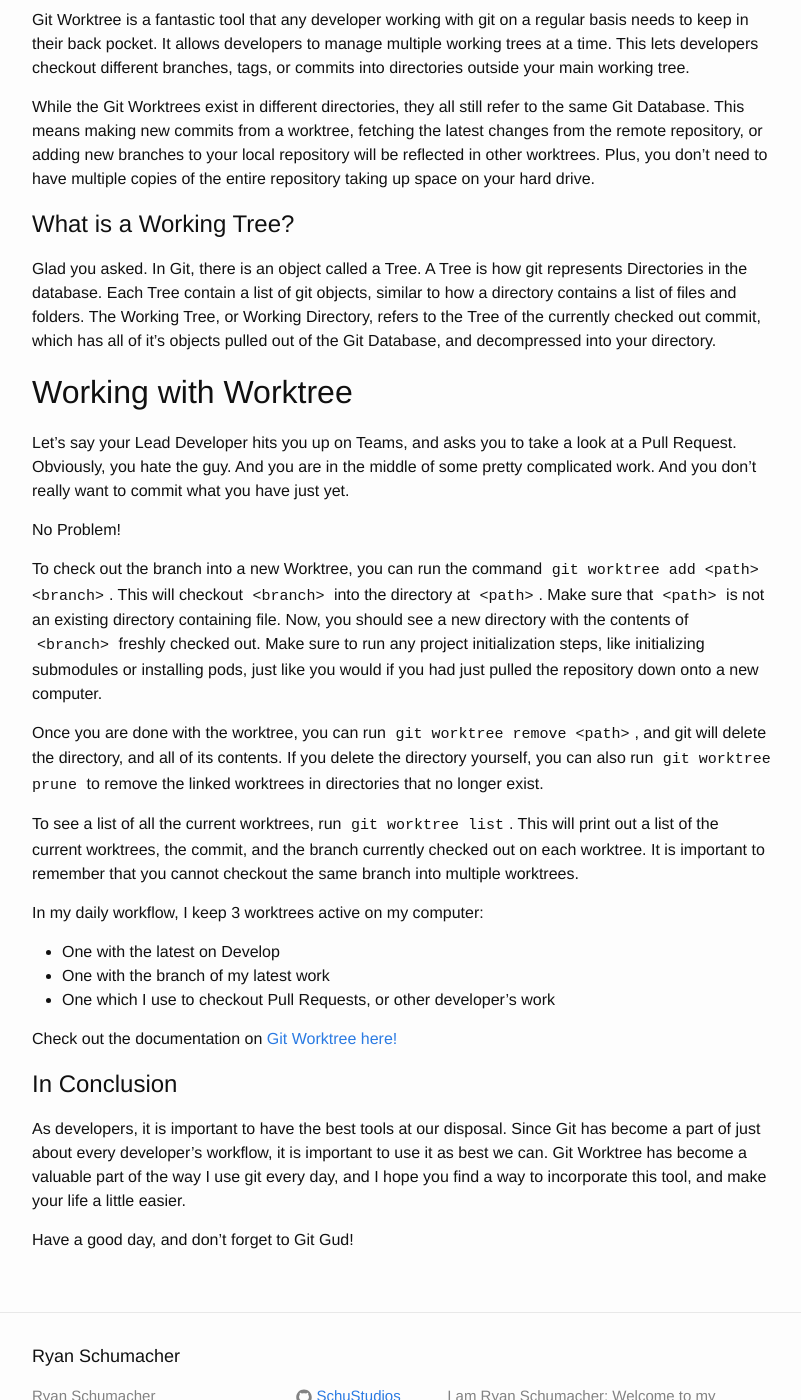
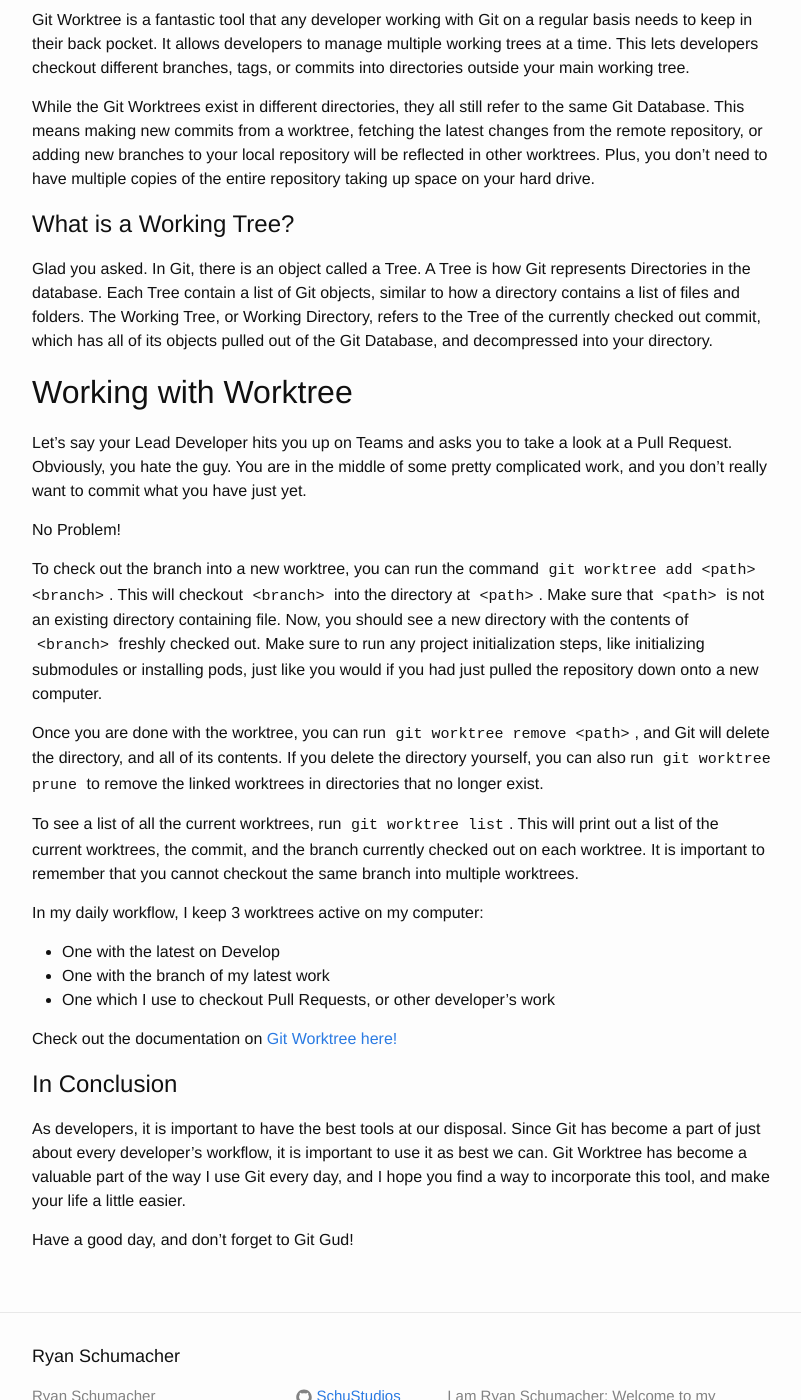
Before and after one commit to schustudios/schustudios.github.io, a Jekyll site: the page built from _posts/2020-05-07-git-worktree.markdown, in a window 1280 px wide and 1400 px high, scrolled down 996 px. Shown: the whole window, without its empty margins (238-1039 px from the left). Built offline with Jekyll 4.4.1, drawn with Linux system fonts in a browser that asks for light colours; nearby versions of some CDN libraries; some of the changed text lies outside the part shown.

Commit message:
I am a software developer, not a lit major. I no talk gud

```diff
--- a/_posts/2020-05-07-git-worktree.markdown
+++ b/_posts/2020-05-07-git-worktree.markdown
@@ -11,7 +11,7 @@ Today, I want to share with you the good word about Git Worktree, the solution t
 
 ## The Problems
 
-As a lead developer on a large project, I often find myself being called to take on a variety of tasks throughout the day. Sometimes, I need to take a look at a Pull Request on Github. Other times there is a nasty bug in someone's code that we can't quite figure out. And when working on my own tickets, I sometimes like to refer to other versions of the project, especially when it involves a complicated regression bug.
+As a Lead Developer on a large project, I often find myself being called to take on a variety of tasks throughout the day. Sometimes, I need to take a look at a Pull Request on Github. Other times there is a nasty bug in someone's code that we can't quite figure out. And when working on my own tickets, I sometimes like to refer to other versions of the project, especially when it involves a complicated regression bug.
 
 With all this work, it is difficult to constantly keep switching branches throughout the day. I can stash the work I have, and checkout another branch easily enough, but all that stashing and branching can be a complicated mess.
 
@@ -21,23 +21,23 @@ _WHAT EVER CAN I DO?_
 
 ## The Solution
 
-Git Worktree is a fantastic tool that any developer working with git on a regular basis needs to keep in their back pocket. It allows developers to manage multiple working trees at a time. This lets developers checkout different branches, tags, or commits into directories outside your main working tree.
+Git Worktree is a fantastic tool that any developer working with Git on a regular basis needs to keep in their back pocket. It allows developers to manage multiple working trees at a time. This lets developers checkout different branches, tags, or commits into directories outside your main working tree.
 
 While the Git Worktrees exist in different directories, they all still refer to the same Git Database. This means making new commits from a worktree, fetching the latest changes from the remote repository, or adding new branches to your local repository will be reflected in other worktrees. Plus, you don't need to have multiple copies of the entire repository taking up space on your hard drive.
 
 # What is a Working Tree?
 
-Glad you asked. In Git, there is an object called a Tree. A Tree is how git represents Directories in the database. Each Tree contain a list of git objects, similar to how a directory contains a list of files and folders. The Working Tree, or Working Directory, refers to the Tree of the currently checked out commit, which has all of it's objects pulled out of the Git Database, and decompressed into your directory.
+Glad you asked. In Git, there is an object called a Tree. A Tree is how Git represents Directories in the database. Each Tree contain a list of Git objects, similar to how a directory contains a list of files and folders. The Working Tree, or Working Directory, refers to the Tree of the currently checked out commit, which has all of its objects pulled out of the Git Database, and decompressed into your directory.
 
 ## Working with Worktree
 
-Let's say your Lead Developer hits you up on Teams, and asks you to take a look at a Pull Request. Obviously, you hate the guy. And you are in the middle of some pretty complicated work. And you don't really want to commit what you have just yet.
+Let's say your Lead Developer hits you up on Teams and asks you to take a look at a Pull Request. Obviously, you hate the guy. You are in the middle of some pretty complicated work, and you don't really want to commit what you have just yet.
 
 No Problem!
 
-To check out the branch into a new Worktree, you can run the command `git worktree add <path> <branch>`. This will checkout `<branch>` into the directory at `<path>`. Make sure that `<path>` is not an existing directory containing file. Now, you should see a new directory with the contents of `<branch>` freshly checked out. Make sure to run any project initialization steps, like initializing submodules or installing pods, just like you would if you had just pulled the repository down onto a new computer.
+To check out the branch into a new worktree, you can run the command `git worktree add <path> <branch>`. This will checkout `<branch>` into the directory at `<path>`. Make sure that `<path>` is not an existing directory containing file. Now, you should see a new directory with the contents of `<branch>` freshly checked out. Make sure to run any project initialization steps, like initializing submodules or installing pods, just like you would if you had just pulled the repository down onto a new computer.
 
-Once you are done with the worktree, you can run `git worktree remove <path>`, and git will delete the directory, and all of its contents. If you delete the directory yourself, you can also run `git worktree prune` to remove the linked worktrees in directories that no longer exist.
+Once you are done with the worktree, you can run `git worktree remove <path>`, and Git will delete the directory, and all of its contents. If you delete the directory yourself, you can also run `git worktree prune` to remove the linked worktrees in directories that no longer exist.
 
 To see a list of all the current worktrees, run `git worktree list`. This will print out a list of the current worktrees, the commit, and the branch currently checked out on each worktree. It is important to remember that you cannot checkout the same branch into multiple worktrees.
 
@@ -50,6 +50,6 @@ Check out the documentation on [Git Worktree here!](https://git-scm.com/docs/git
 
 # In Conclusion
 
-As developers, it is important to have the best tools at our disposal. Since Git has become a part of just about every developer's workflow, it is important to use it as best we can. Git Worktree has become a valuable part of the way I use git every day, and I hope you find a way to incorporate this tool, and make your life a little easier.
+As developers, it is important to have the best tools at our disposal. Since Git has become a part of just about every developer's workflow, it is important to use it as best we can. Git Worktree has become a valuable part of the way I use Git every day, and I hope you find a way to incorporate this tool, and make your life a little easier.
 
 Have a good day, and don't forget to Git Gud!
```
